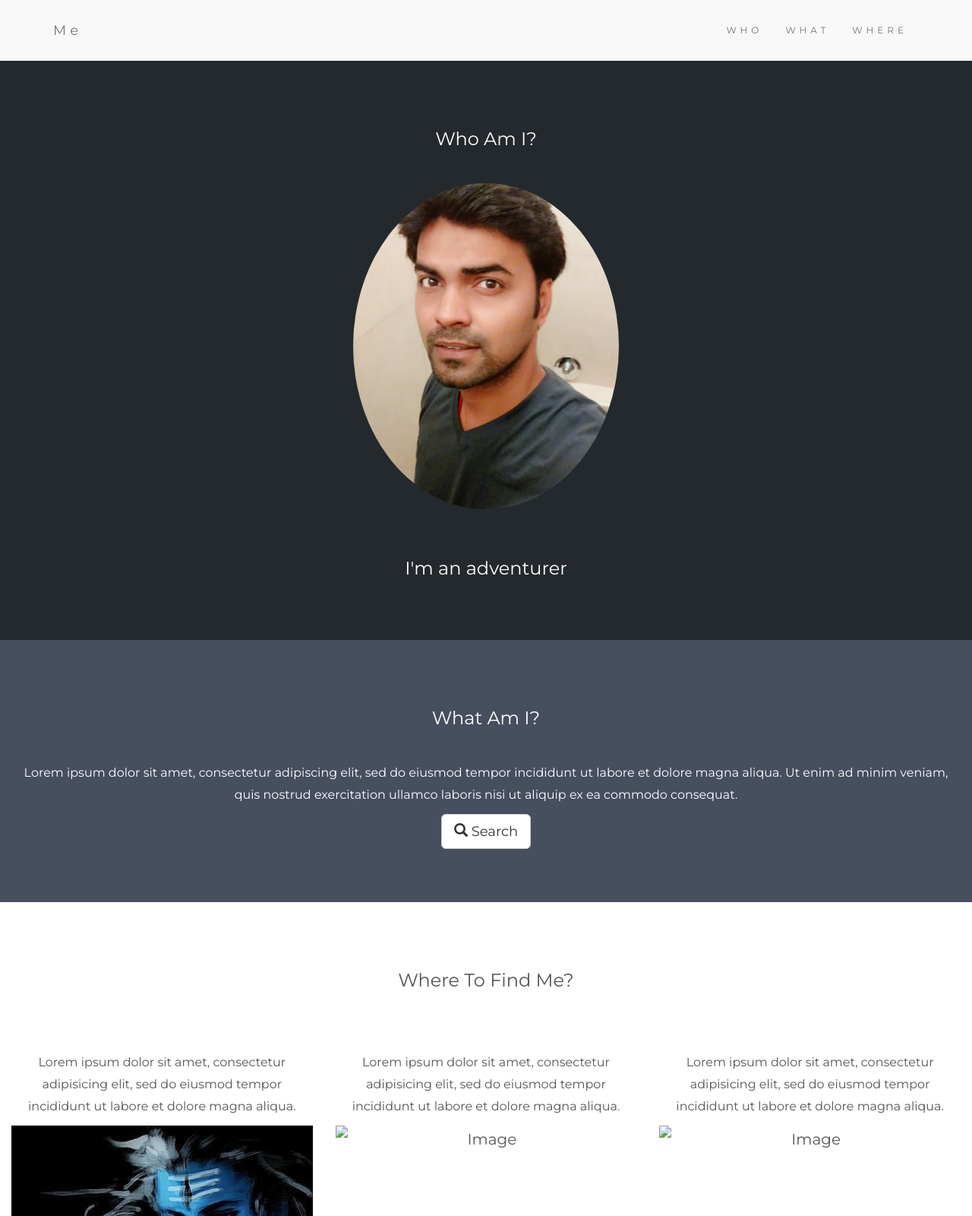
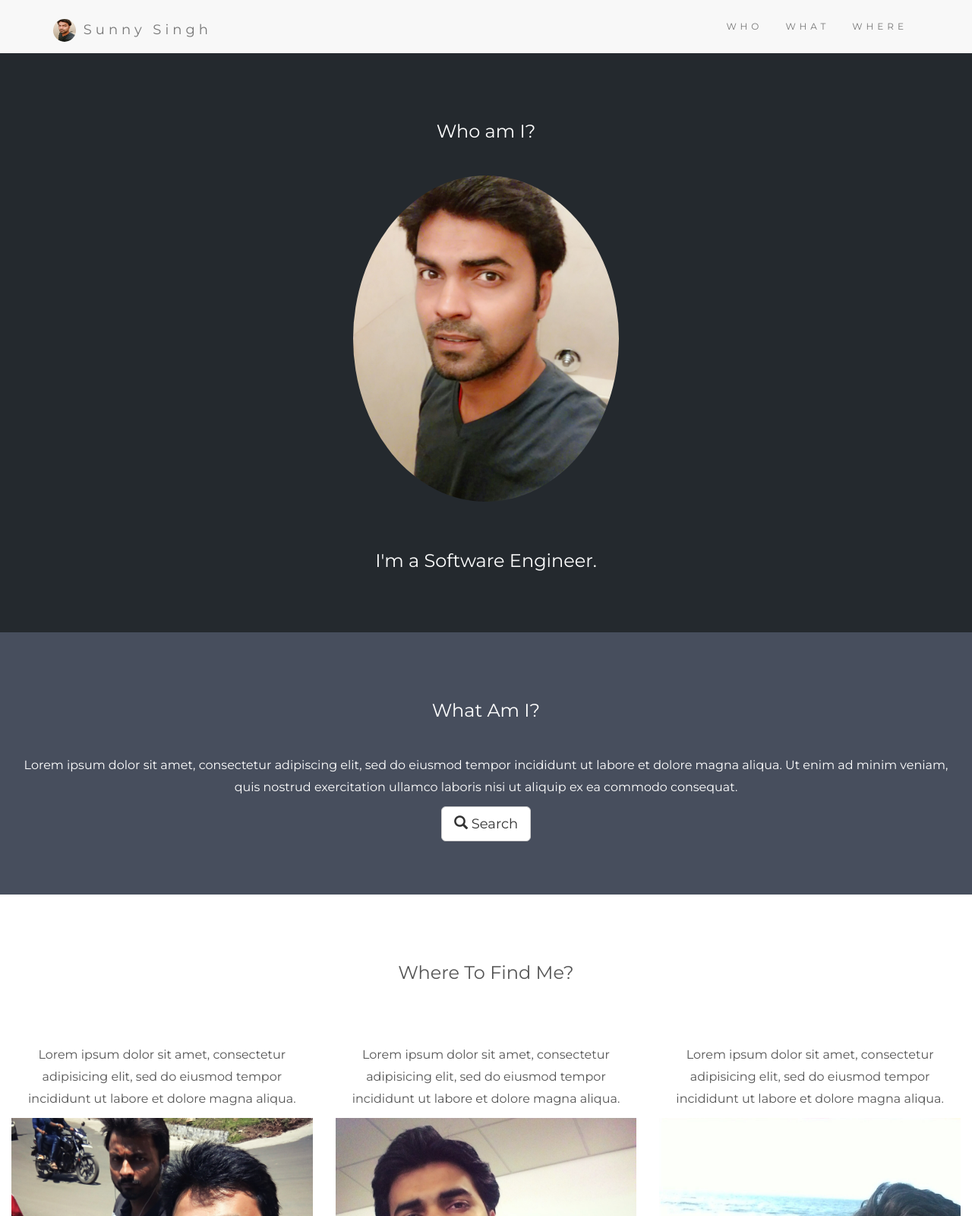
Before and after one commit to sunnysinghdev/sunnysinghdev.github.io, a plain HTML site: page about_me.html in a window 1280 px wide. Shown: the top 1600 px of the page at 76% size. Drawn offline with nearby package versions, Linux system fonts and the light colour scheme.

Commit message:
new img added

```diff
--- a/about_me.html
+++ b/about_me.html
@@ -42,8 +42,8 @@
       padding-bottom: 70px;
   }
   .navbar {
-      padding-top: 15px;
-      padding-bottom: 15px;
+    padding-top: 10px;
+    padding-bottom: 10px;
       border: 0;
       border-radius: 0;
       margin-bottom: 0;
@@ -53,12 +53,14 @@
   .navbar-nav  li a:hover {
       color: #1abc9c !important;
   }
+
   </style>
 </head>
 <body>
 
 <!-- Navbar -->
 <nav class="navbar navbar-default">
+
   <div class="container">
     <div class="navbar-header">
       <button type="button" class="navbar-toggle" data-toggle="collapse" data-target="#myNavbar">
@@ -66,7 +68,11 @@
         <span class="icon-bar"></span>
         <span class="icon-bar"></span>
       </button>
-      <a class="navbar-brand" href="#">Me</a>
+       <a class="navbar-brand" href="#">
+             <span>
+               <img class="img-circle" src="about_me.jpg" width="30" height="30">
+             </span>Sunny Singh
+           </a>
     </div>
     <div class="collapse navbar-collapse" id="myNavbar">
       <ul class="nav navbar-nav navbar-right">
@@ -80,9 +86,9 @@
 
 <!-- First Container -->
 <div class="container-fluid bg-1 text-center">
-  <h3 class="margin">Who Am I?</h3>
+  <h3 class="margin">Who am I?</h3>
   <img src="about_me.jpg" class="img-responsive img-circle margin" style="display:inline" alt="Sunny Singh" width="350" height="350">
-  <h3>I'm an adventurer</h3>
+  <h3>I'm a Software Engineer.</h3>
 </div>
 
 <!-- Second Container -->
@@ -100,22 +106,24 @@
   <div class="row">
     <div class="col-sm-4">
       <p>Lorem ipsum dolor sit amet, consectetur adipisicing elit, sed do eiusmod tempor incididunt ut labore et dolore magna aliqua.</p>
-      <img src="images/shiv.jpg" class="img-responsive margin" style="width:100%" alt="Image">
+      <img src="images/me/me1.jpg" class="img-responsive margin" style="width:100%" alt="Image">
     </div>
     <div class="col-sm-4">
       <p>Lorem ipsum dolor sit amet, consectetur adipisicing elit, sed do eiusmod tempor incididunt ut labore et dolore magna aliqua.</p>
-      <img src="birds2.jpg" class="img-responsive margin" style="width:100%" alt="Image">
+      <img src="images/me/me2.jpg" class="img-responsive margin" style="width:100%" alt="Image">
     </div>
     <div class="col-sm-4">
       <p>Lorem ipsum dolor sit amet, consectetur adipisicing elit, sed do eiusmod tempor incididunt ut labore et dolore magna aliqua.</p>
-      <img src="birds3.jpg" class="img-responsive margin" style="width:100%" alt="Image">
+      <img src="images/me/me3.jpg" class="img-responsive margin" style="width:100%" alt="Image">
     </div>
   </div>
 </div>
 
 <!-- Footer -->
 <footer class="container-fluid bg-4 text-center">
-  <p>Bootstrap Theme Made By <a href="https://www.w3schools.com">www.w3schools.com</a></p>
+  <p>Sunny Singh's Profile Created By</p>
+  <p><a href="https://sunnysinghdev.com">sunnysinghdev.com</a></p>
+  <p class="copyright text-muted">Copyright &copy; sunnysinghdev.com 2016</p>
 </footer>
 
 </body>
```
Also changed, not shown: images/me/me1.jpg (added), images/me/me2.jpg (added), images/me/me3.jpg (added).
